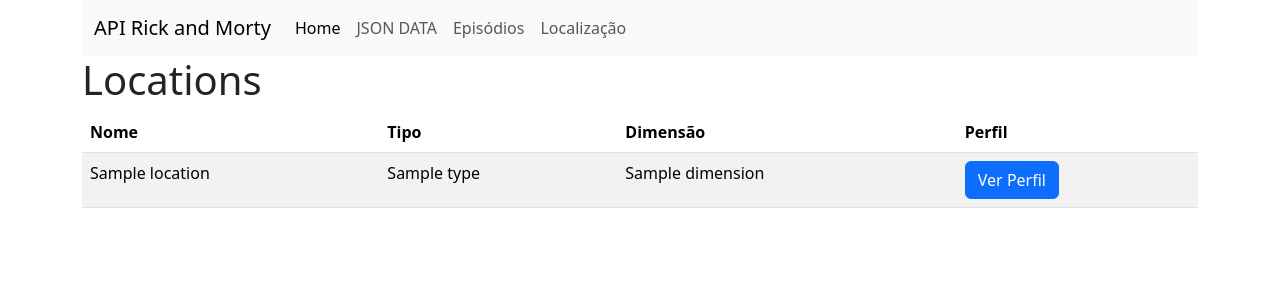
After one commit to Juliachavess/Bootcamp_Back_End_Python_e_Django, a Flask app: template Desafio07_APIs/templates/locations.html in a window 1280 px wide. The commit adds this page. Shown: the top 300 px of the page. Run offline with Flask 3, Linux system fonts and the light colour scheme; the template is opened without the code that fills it: most values are stand-ins (such as "Sample title", 1, 10 or a date in 2020).

Commit message:
add locations

```diff
--- a/Desafio07_APIs/app.py
+++ b/Desafio07_APIs/app.py
@@ -42,5 +42,27 @@ def get_list_elements():
 
     return {"characters": characters}
 
+def fetch_locations():
+    url = "https://rickandmortyapi.com/api/location"
+    response = urllib.request.urlopen(url)
+    data = response.read()
+    return json.loads(data)
+
+@app.route("/locations")
+def get_locations():
+    data = fetch_locations()  # Use a função auxiliar para buscar os dados
+    locations = []
+
+    for location in data["results"]:
+        loc_info = {
+            "id": location["id"],
+            "name": location["name"],
+            "type": location["type"],
+            "dimension": location["dimension"]
+        }
+        locations.append(loc_info)
+
+    return render_template("locations.html", locations=locations)
+
 if __name__ == "__main__":
     app.run(debug=True)
--- a/Desafio07_APIs/templates/layout.html
+++ b/Desafio07_APIs/templates/layout.html
@@ -3,7 +3,7 @@
   <head>
     <meta charset="utf-8">
     <meta name="viewport" content="width=device-width, initial-scale=1">
-    <title>Bootstrap demo</title>
+    <title>Rick and Morty</title>
     <link href="https://cdn.jsdelivr.net/npm/bootstrap@5.3.3/dist/css/bootstrap.min.css" rel="stylesheet" integrity="sha384-QWTKZyjpPEjISv5WaRU9OFeRpok6YctnYmDr5pNlyT2bRjXh0JMhjY6hW+ALEwIH" crossorigin="anonymous">
   </head>
   <body>
--- /dev/null
+++ b/Desafio07_APIs/templates/locations.html
@@ -0,0 +1,29 @@
+{% extends "layout.html" %}
+
+{% block content %}
+<div class="row">
+    <div class="col-12">
+        <h1>Locations</h1>
+        <table class="table table-striped">
+            <thead>
+                <tr>
+                    <th>Nome</th>
+                    <th>Tipo</th>
+                    <th>Dimensão</th>
+                    <th>Perfil</th>
+                </tr>
+            </thead>
+            <tbody>
+                {% for location in locations %}
+                <tr>
+                    <td>{{ location.name }}</td>
+                    <td>{{ location.type }}</td>
+                    <td>{{ location.dimension }}</td>
+                    <td><a href="/location/{{ location.id }}" class="btn btn-primary">Ver Perfil</a></td>
+                </tr>
+                {% endfor %}
+            </tbody>
+        </table>
+    </div>
+</div>
+{% endblock %}
--- a/Desafio07_APIs/templates/nav.html
+++ b/Desafio07_APIs/templates/nav.html
@@ -16,6 +16,9 @@
             <li class="nav-item">
               <a class="nav-link" href="/episodios">Episódios</a>
             </li>
+            <li class="nav-item">
+              <a class="nav-link" href="/locations">Localização</a>
+            </li>
           </ul>
         </div>
       </div>
```
